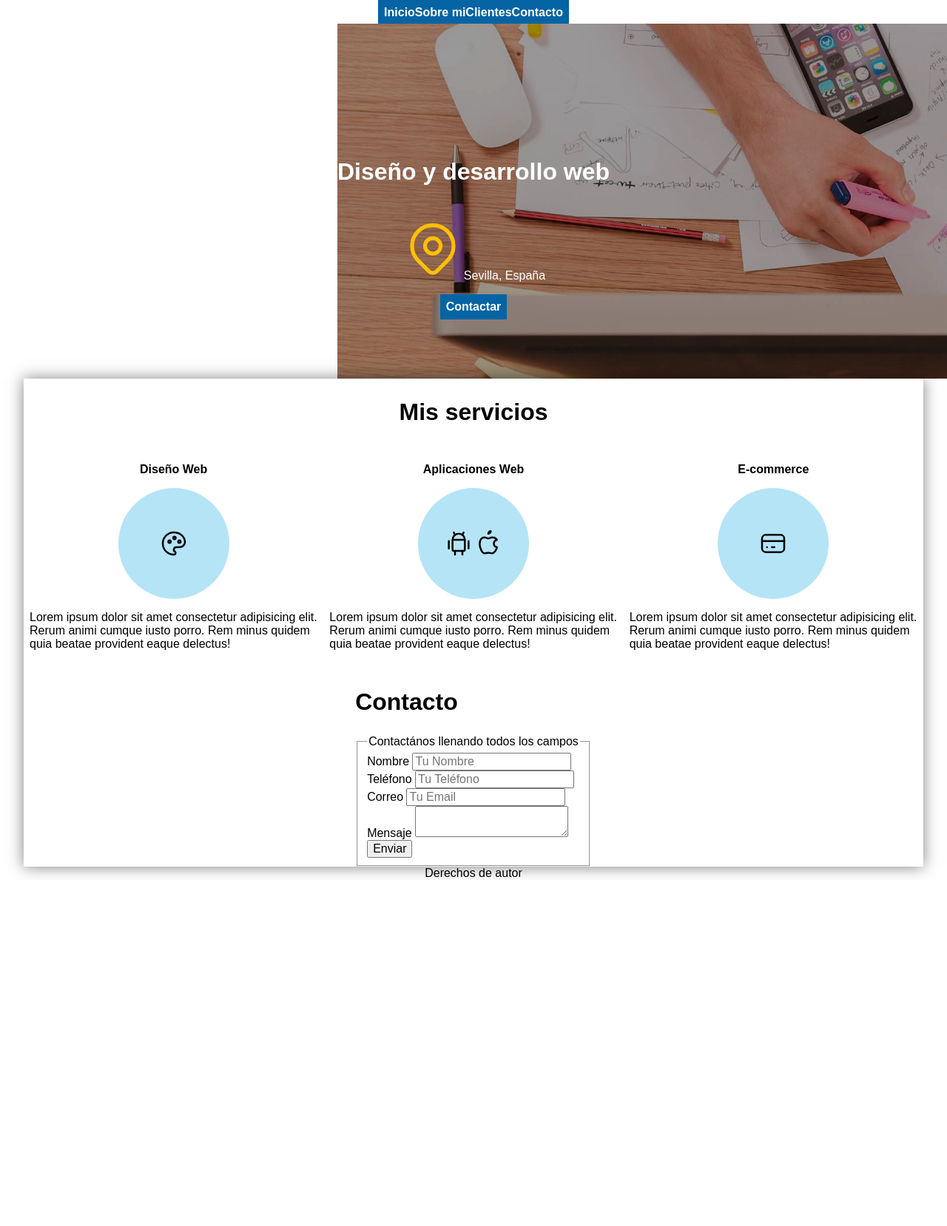
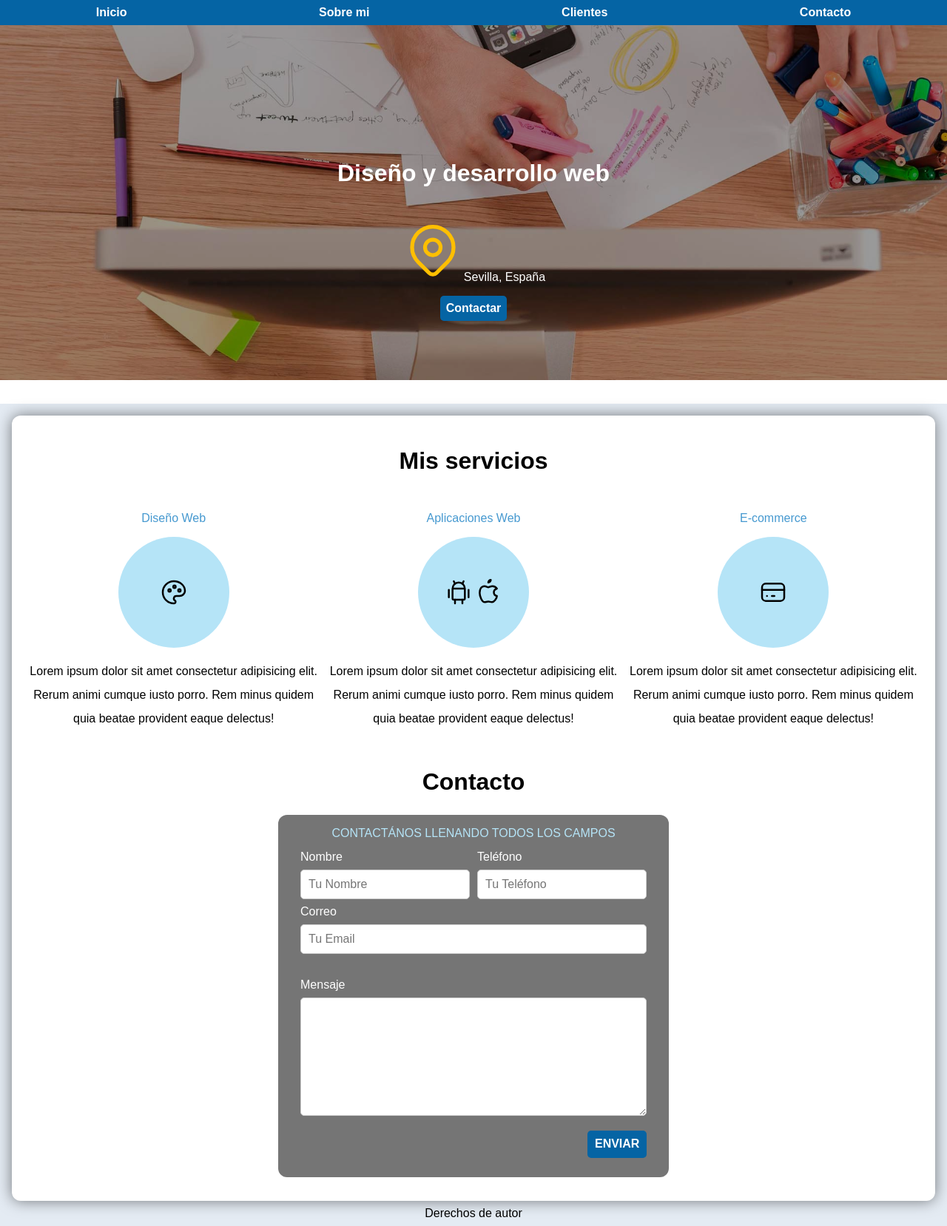
Before and after one commit to mmm0129Medac/DAW2, a PHP site: page / in a window 1280 px wide; the page is wider, and only the part inside the window is pictured. Shown: that part at 74% size. Before the commit the page ends 1186 px from the top of that part, so only its background shows below. Run offline with PHP 8.4, Linux system fonts and the light colour scheme.

Commit message:
update_final_DIW3
update_final_DIW3

```diff
--- a/Interfaz/Web/index.css
+++ b/Interfaz/Web/index.css
@@ -14,6 +14,15 @@ body{
     padding: 0;
     flex-direction: column;
     align-items: center;
+    background-color: #E4EBF3;
+}
+
+header {
+    width: 100%;
+    height: fit-content;
+    padding-bottom: 2em;
+    margin-bottom: 1em;
+    background-color: white;
 }
 
 nav {
@@ -21,24 +30,28 @@ nav {
     display: flex;
     justify-content: space-around;
     font-weight: bold;
-    padding: 0.5em;
-    max-height: 1em;
+    width: 100%;
+    height: fit-content;
 }
 
 nav a{
     text-decoration: none;
     color: white;
     font-weight: bold;
+    padding: 0.5em;
 }
 
 .front_banner {
     justify-content: center;
     overflow: hidden;
+    width: 100%;
 }
 
 img {
     width: 100%;
-    height: auto;
+    height: 30em;
+    object-fit: cover;
+    object-position: bottom;
     opacity: 60%;
 }
 #img_head {
@@ -59,6 +72,7 @@ img {
     display: flex;
     flex-direction: column;
     align-items: center;
+    text-align: center;
     justify-content: flex-end;
 }
 #location{
@@ -69,9 +83,15 @@ img {
 .button{
     background-color: #0564a4;
     padding: .5em;
+    border: none;
+    border-radius: 5px;
     color: white;
     font-weight: bold;
     text-decoration: none;
+}
+
+button:hover {
+    cursor: pointer;
 }
 
 main {
@@ -81,6 +101,9 @@ main {
     align-items: center;
     width: 95vw;
     box-shadow: 0px 0px 20px rgba(0, 0, 0, 0.5);
+    background-color: white;
+    border-radius: 12px;
+    padding: 1em;
 }
 
 h2 {
@@ -97,7 +120,17 @@ h2 {
     display: flex;
     flex-direction: column;
     align-items: center;
+    text-align: center;
     margin: 0.5em;
+}
+
+.servicios p {
+    line-height: 2;
+}
+
+.servicios h3 {
+    color: #4699D0;
+    font-weight: 400;
 }
 
 #icon_circle {
@@ -109,3 +142,169 @@ h2 {
     align-items: center;
     justify-content: center;
 }
+
+.contact {
+    display: flex;
+    flex-direction: column;
+    justify-content: center;
+    align-items: center;
+}
+
+.contact form {
+    padding: 1em;
+    margin: 1em;
+    margin-top: 0;
+    background-color: #757575;
+    border-radius: 12px;
+
+}
+fieldset{
+    border: none;
+}
+
+legend {
+    text-align: center;
+    color: #b5e4f7;
+    text-transform: uppercase;
+}
+
+.contenedor-campos {
+    display: grid;
+    grid-template-columns: repeat(2, 1fr);
+    grid-template-rows: auto 1fr 2fr;
+    column-gap: 10px;
+}
+
+.campo label {
+    color: white;
+    display: block;
+    margin-top: 0.5rem;
+    margin-bottom: 0.5rem;
+}
+
+.campo {
+    width: 100%;
+}
+
+#campo3 {
+    grid-column: span 2;
+
+}
+
+#campo4 {
+    grid-column: span 2;
+}
+
+.input-text {
+    background-color: white;
+    color: #757575;
+    width: 100%;
+    padding: 10px;
+    box-sizing: border-box;
+    border: 1px solid #ccc;
+    border-radius: 5px;
+    resize: vertical;
+}
+
+textarea {
+    min-height: 10em;
+}
+
+.alinear-derecha {
+    padding-top: 1em;
+    display: flex;
+    justify-content: flex-end;
+}
+
+.boton{
+    background-color: #0564a4;
+    padding: .6em;
+    border: none;
+    border-radius: 5px;
+    color: white;
+    text-transform: uppercase;
+    font-weight: bold;
+    text-decoration: none;
+}
+
+.boton:hover {
+    cursor: pointer;
+}
+
+footer {
+    padding: 0.5em;
+}
+
+/* Media query para móviles*/
+@media (max-width: 768px) {
+
+    header {
+        width: 100%;
+        margin: 0;
+        padding: 0;
+        padding-bottom: 1em;
+    }
+
+
+    nav {
+        width: 100%;
+        flex-direction: column;
+        align-items: center;
+    }
+
+    nav a {
+        padding: 0;
+        padding-top: 0.8em;
+        padding-bottom: 0.8em;
+        display: block;
+        width: 100%;
+        text-align: center;
+    }
+
+    #head_text {
+        padding: 0;
+        margin: 0;
+    }
+
+    .front_banner {
+        align-items: center;
+    }
+
+
+    main {
+        width: 100%;
+        box-shadow: none;
+        border-radius: 0;
+    }
+
+
+    .servicios {
+        flex-direction: column;
+        align-items: center;
+    }
+
+
+    #icon_circle {
+        height: 100px;
+        width: 100px;
+    }
+
+
+    .contenedor-campos {
+        grid-template-columns: 1fr;
+        grid-template-rows: auto;
+        row-gap: 15px;
+    }
+
+    #campo3, #campo4 {
+        grid-column: span 1;
+    }
+
+    .alinear-derecha {
+        justify-content: center;
+    }
+
+    .boton {
+        width: 100%;
+    }
+}
--- a/Interfaz/Web/index.html
+++ b/Interfaz/Web/index.html
@@ -7,7 +7,7 @@
     <link rel="stylesheet" href="index.css">
 </head>
 <body>
-    <header> </header>
+    <header>
 
         <nav>
             <a href="nosotros.html">Inicio</a>
@@ -29,9 +29,13 @@
                       </svg></p>
                     <p>Sevilla, España</p>
                 </div>
-            <a href="#" class="button">Contactar</a>
+                <a href="#campo1" class="button">Contactar</a>
             </section>
         </div>
+
+    </header>
+
+
     <main>
         <h2>Mis servicios</h2>
         <div class="servicios">
@@ -85,29 +89,29 @@
                 <p>Lorem ipsum dolor sit amet consectetur adipisicing elit. Rerum animi cumque iusto porro. Rem minus quidem quia beatae provident eaque delectus!</p>
             </section>
         </div>
-        <section>
+        <section class="contact">
             <h2>Contacto</h2>
             <form>
                 <fieldset>
                     <legend>Contactános llenando todos los campos</legend>
 
                     <div class="contenedor-campos">
-                        <div class="campo">
+                        <div id="campo1" class="campo">
                             <label>Nombre</label>
                             <input class="input-text" type="text" placeholder="Tu Nombre">
                         </div>
 
-                        <div class="campo">
+                        <div id="campo2" class="campo">
                             <label>Teléfono</label>
                             <input class="input-text" type="tel" placeholder="Tu Teléfono">
                         </div>
 
-                        <div class="campo">
+                        <div id="campo3" class="campo">
                             <label>Correo</label>
                             <input class="input-text" type="email" placeholder="Tu Email">
                         </div>
 
-                        <div class="campo">
+                        <div id="campo4" class="campo">
                             <label>Mensaje</label>
                             <textarea class="input-text"></textarea>
                         </div>
```
Lines whose indentation alone changed are shown as unchanged.
